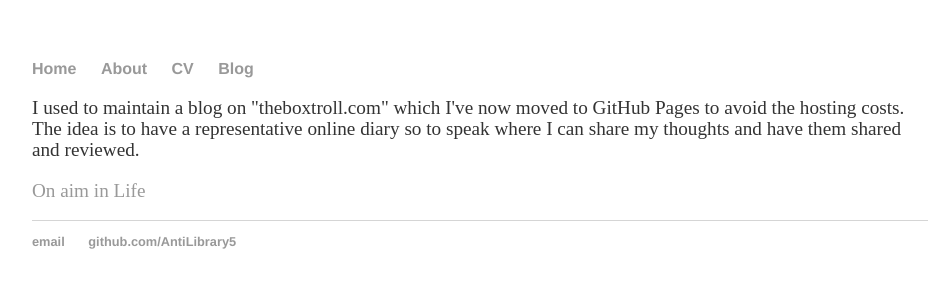
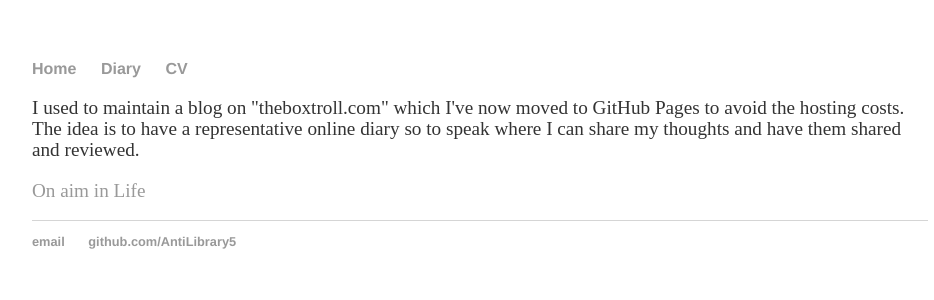
Before and after one commit to AntiLibrary5/AntiLibrary5.github.io, a Jekyll site: the page built from diary/index.html, in a window 1280 px wide. Shown: the top 300 px of the page, without its empty margins (160-1094 px from the left). Built offline with Jekyll 4.4.1, drawn with Linux system fonts in a browser that asks for light colours.

Commit message:
Update default.html

```diff
--- a/_layouts/default.html
+++ b/_layouts/default.html
@@ -9,9 +9,8 @@
 			<nav>
 	    		<ul>
 	        		<li><a href="/">Home</a></li>
-		        	<li><a href="/about">About</a></li>
+		        	<li><a href="/diary">Diary</a></li>
 	        		<li><a href="/cv">CV</a></li>
-	        		<li><a href="/blog">Blog</a></li>
 	    		</ul>
 			</nav>
 			<div class="container">
```
